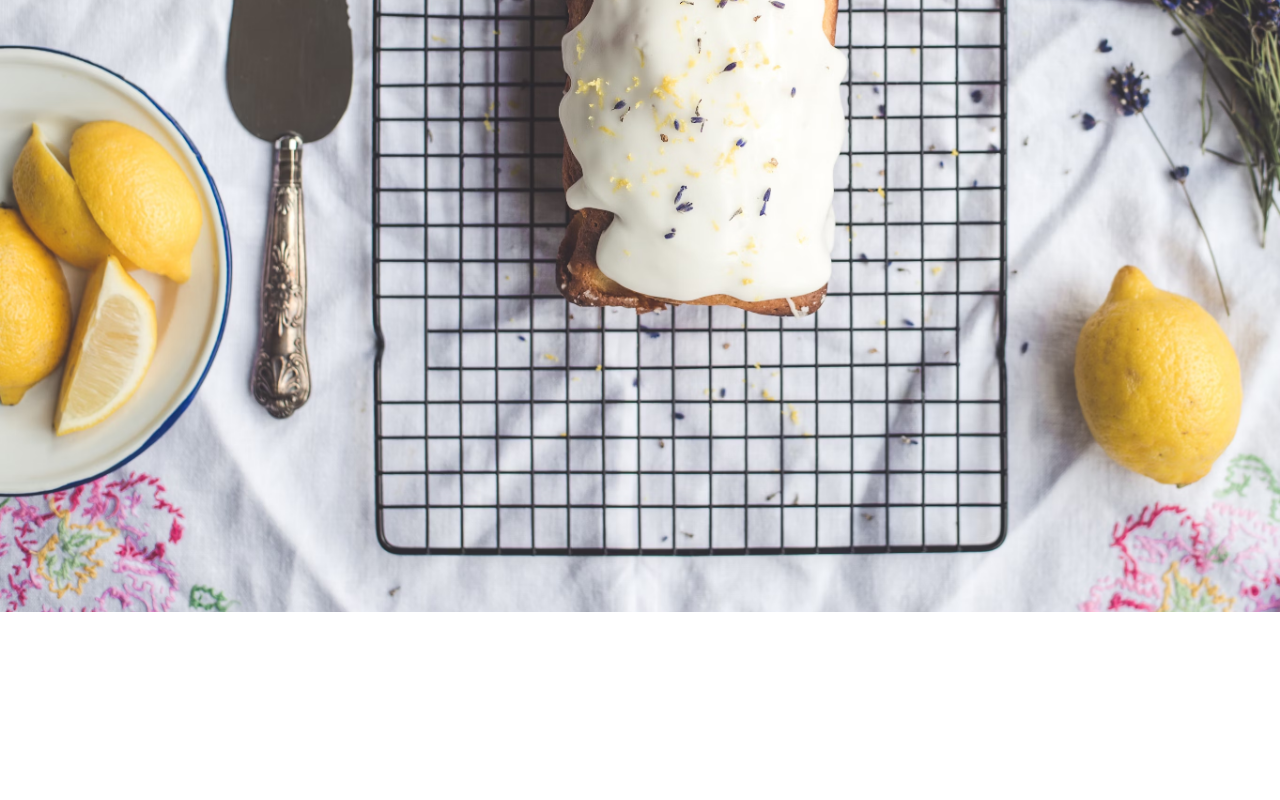
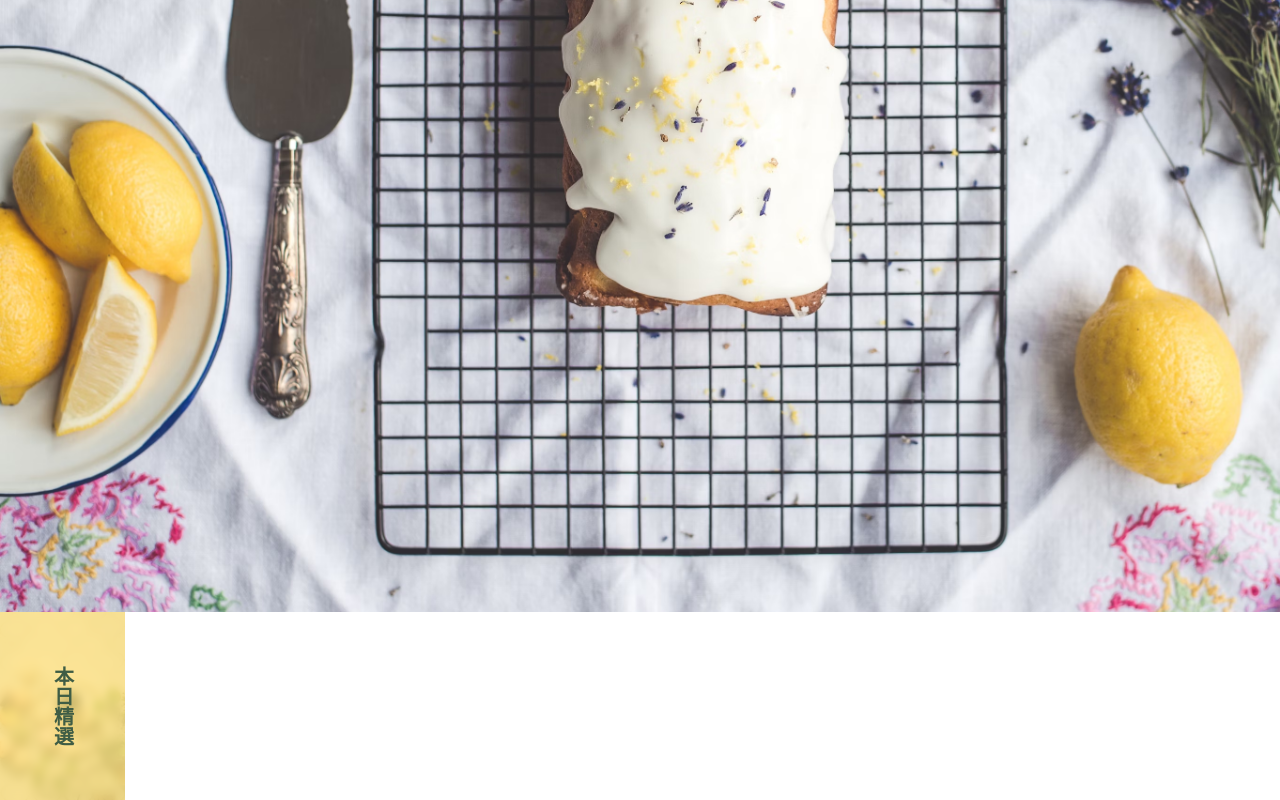
Before and after one commit to Lin4611/sweet-taste, a React (Vite) app: page / in a window 1280 px wide. Shown: the part 520-1320 px from the top of the page. Before the commit the page ends 1132 px from the top, so only its background shows below. Built offline with nearby package versions, Linux system fonts and the light colour scheme.

Commit message:
feat: 新增首頁區塊『本日精選』圖片與排版

```diff
--- a/src/pages/HomePage.tsx
+++ b/src/pages/HomePage.tsx
@@ -1,10 +1,22 @@
 import type { FC } from "react"
 import banner from '../assets/img/home-banner.avif'
+import today from '../assets/img/today.avif'
+// import popular from '../assets/img/popular.avif'
+// import new_product_pic from '../assets/img/new.avif'
 const HomePage:FC = ()=>{
     return(
         <>
             <main className="w-full">
                 <img src={banner} alt="" className="w-full h-auto object-cover" />
+                <section className="w-full flex">
+                    <section className="w-[125px] h-auto overflow-hidden relative ">
+                        <img src={today} alt="" className="w-full h-full object-cover" />
+                        <div className="inset-0 absolute bg-accent/80 backdrop-blur-[5px]"></div>
+                        <div className="absolute inset-0 flex items-center justify-center">
+                            <p className="font-semibold text-subtitle text-primary vertical-text">本日精選</p>
+                        </div>
+                    </section>
+                </section>
             </main>
         </>
     )
```
